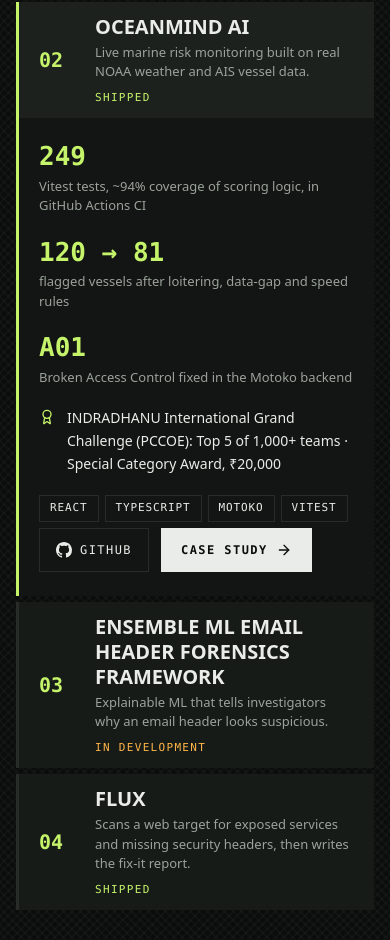
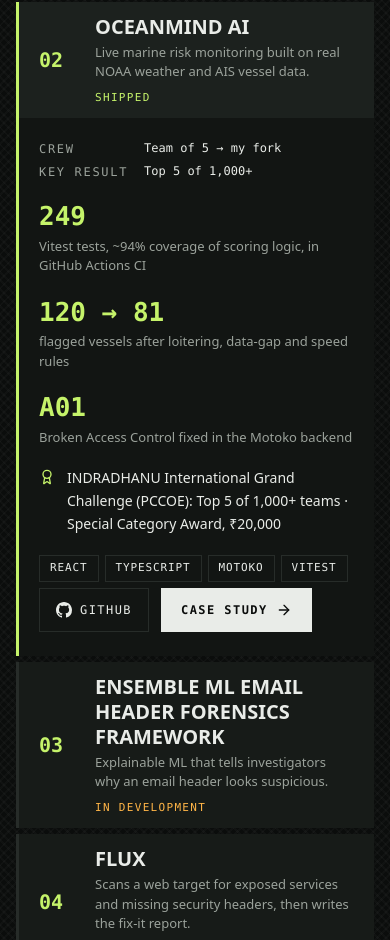
Before and after one commit to pranavmohite-13/pranavmohite-13.github.io, a React (Vite) app: page / in a window 390 px wide. Shown: the part 1232-2172 px from the top of the page. Built offline with nearby package versions, Linux system fonts and the light colour scheme.

Commit message:
Leaderboard: show Crew and Key result on phones
Below md the row has no Crew / Key result columns, so the expanded panel
now opens with both as labelled lines. Crew separates team work from my
own, so it must be visible at every screen size.

```diff
--- a/src/components/Leaderboard.tsx
+++ b/src/components/Leaderboard.tsx
@@ -76,6 +76,13 @@ function Row({ project, pos, open, onToggle, onOpenCaseStudy }: RowProps) {
         hidden={!open}
         className="border-l-[3px] border-lime bg-[#121513] px-5 pt-[22px] pb-6 md:pl-[79px]"
       >
+        {/* Below md the row has no Crew / Key result columns, so they lead the panel instead. */}
+        <dl className="mb-5 grid grid-cols-[auto_1fr] gap-x-4 gap-y-1.5 md:hidden">
+          <dt className="telemetry-label pt-px">Crew</dt>
+          <dd className="font-mono text-xs text-titanium">{project.crew}</dd>
+          <dt className="telemetry-label pt-px">Key result</dt>
+          <dd className="font-mono text-xs text-titanium">{project.keyResult}</dd>
+        </dl>
         {project.stats.length > 0 && (
           <dl className="grid gap-5 sm:grid-cols-3">
             {project.stats.map((stat) => (
```
